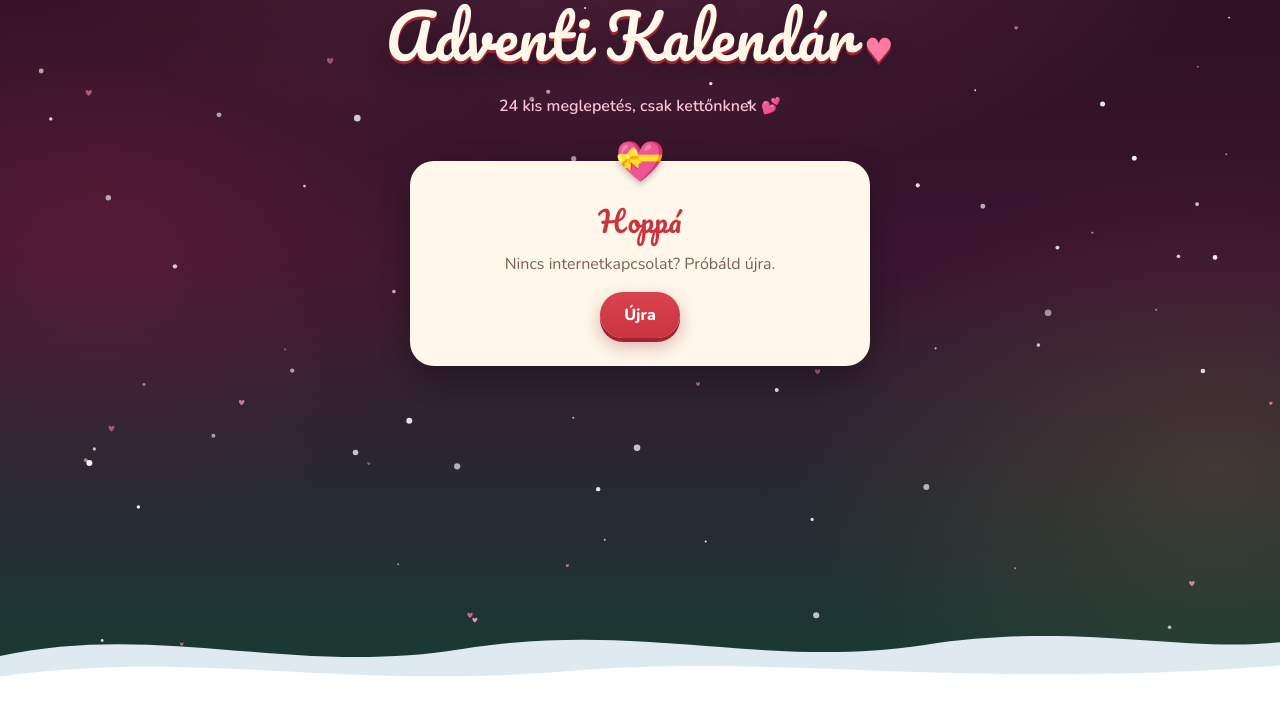
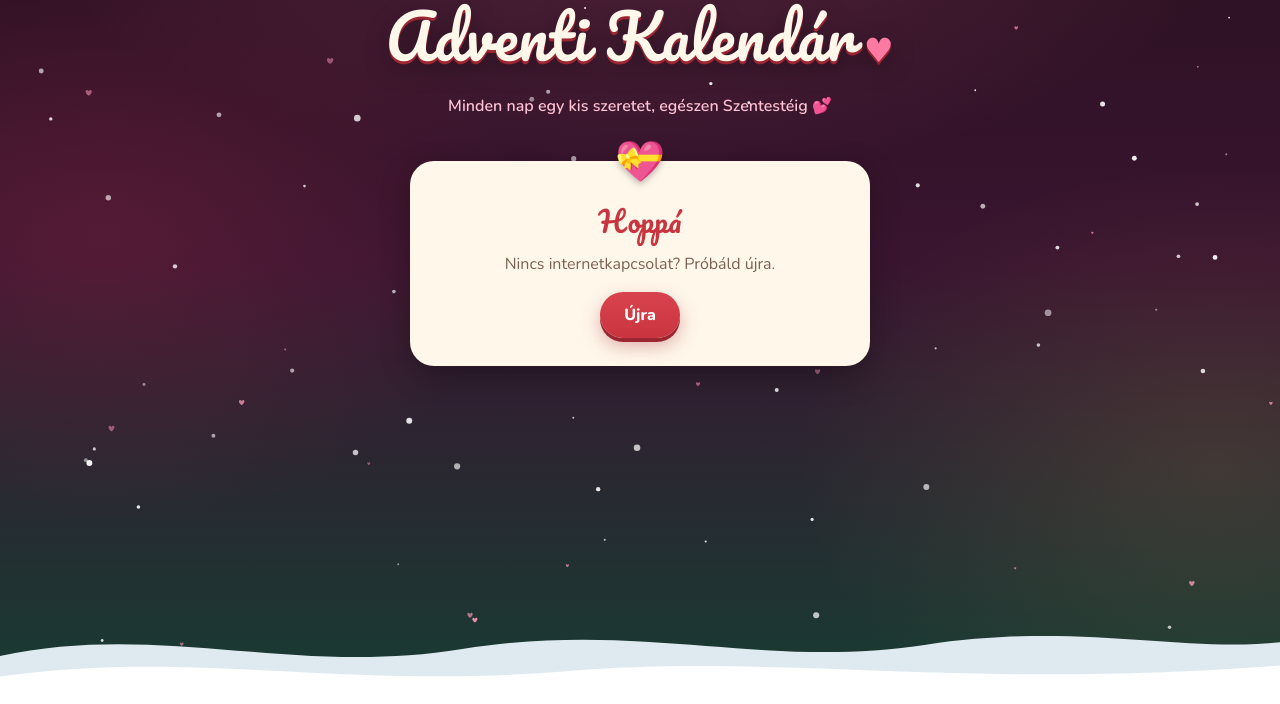
Before and after one commit to birosbeni/adventi-kalendar, a plain HTML site: page ketten/index.html in a window 1280 px wide. Shown: the part 96-800 px from the top of the page. Drawn offline with nearby package versions, Linux system fonts and the light colour scheme; no server answers.

Commit message:
ketten: új alcím

```diff
--- a/ketten/config.js
+++ b/ketten/config.js
@@ -3,7 +3,7 @@ window.KALENDAR_CONFIG = {
   SUPABASE_URL: "https://jkqpftbfdghnjadfsiez.supabase.co",
   SUPABASE_KEY: "sb_publishable_O2SMGud76RptmAIBSc6VGw_rAc3G48r",
   STORAGE_PREFIX: "kalendar-ketten",
-  SUBTITLE: "24 kis meglepetés, csak kettőnknek 💕",
+  SUBTITLE: "Minden nap egy kis szeretet, egészen Szentestéig 💕",
   PEOPLE: 2,
   THEME: "love",
 };
--- a/ketten/index.html
+++ b/ketten/index.html
@@ -17,7 +17,7 @@
   <header class="top">
     <div class="lights" aria-hidden="true"></div>
     <h1 class="logo">Adventi Kalendár</h1>
-    <p class="subtitle" id="subtitle">24 kis meglepetés, csak kettőnknek 💕</p>
+    <p class="subtitle" id="subtitle">Minden nap egy kis szeretet, egészen Szentestéig 💕</p>
     <div class="userbar" id="userbar" hidden>
       <span id="userbar-name"></span>    </div>
   </header>
@@ -74,7 +74,7 @@
 
   <div class="toast" id="toast" role="status"></div>
 
-  <script src="config.js?v=9"></script>
+  <script src="config.js?v=10"></script>
   <script src="../api.js?v=9"></script>
   <script src="../app.js?v=9"></script>
 </body>
```
